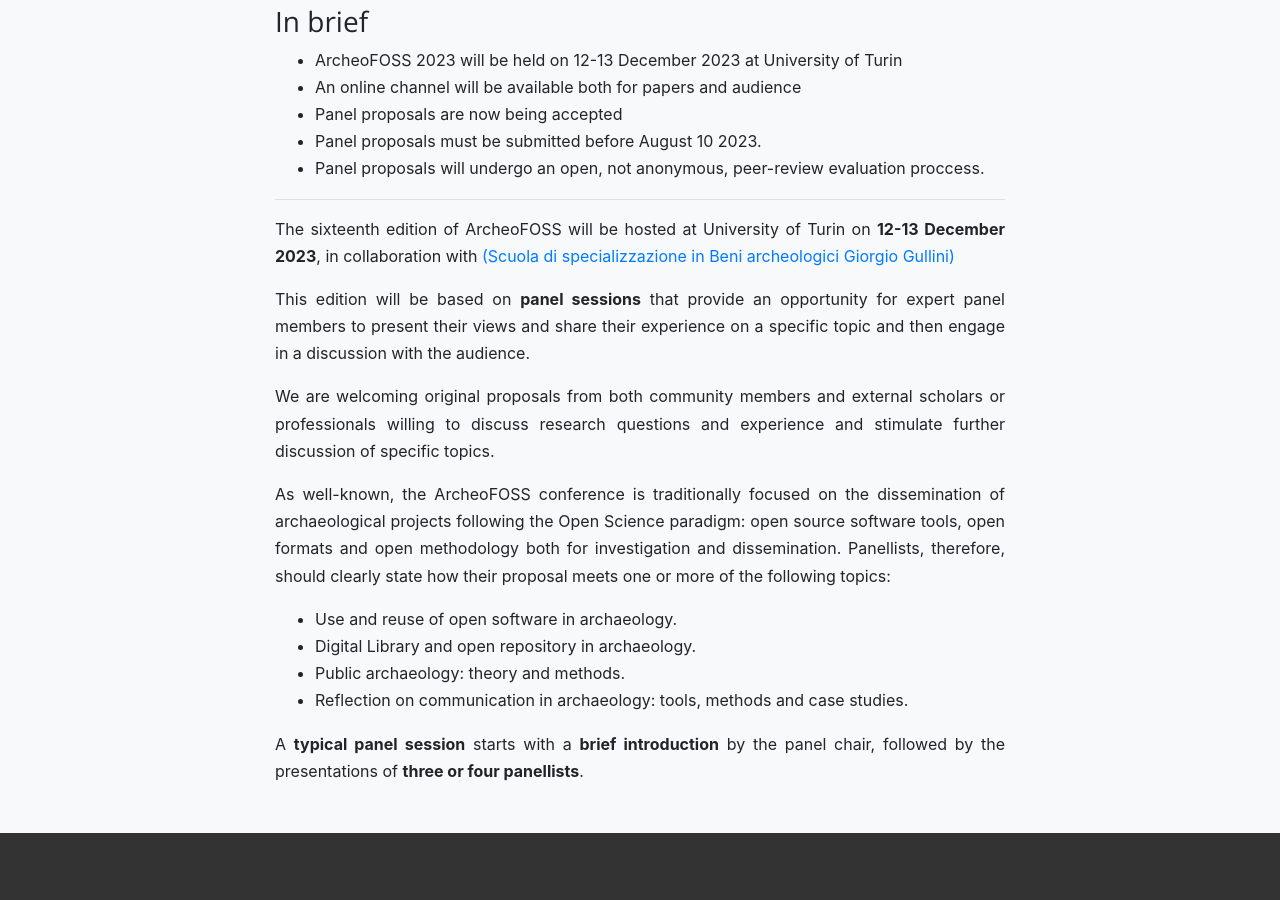
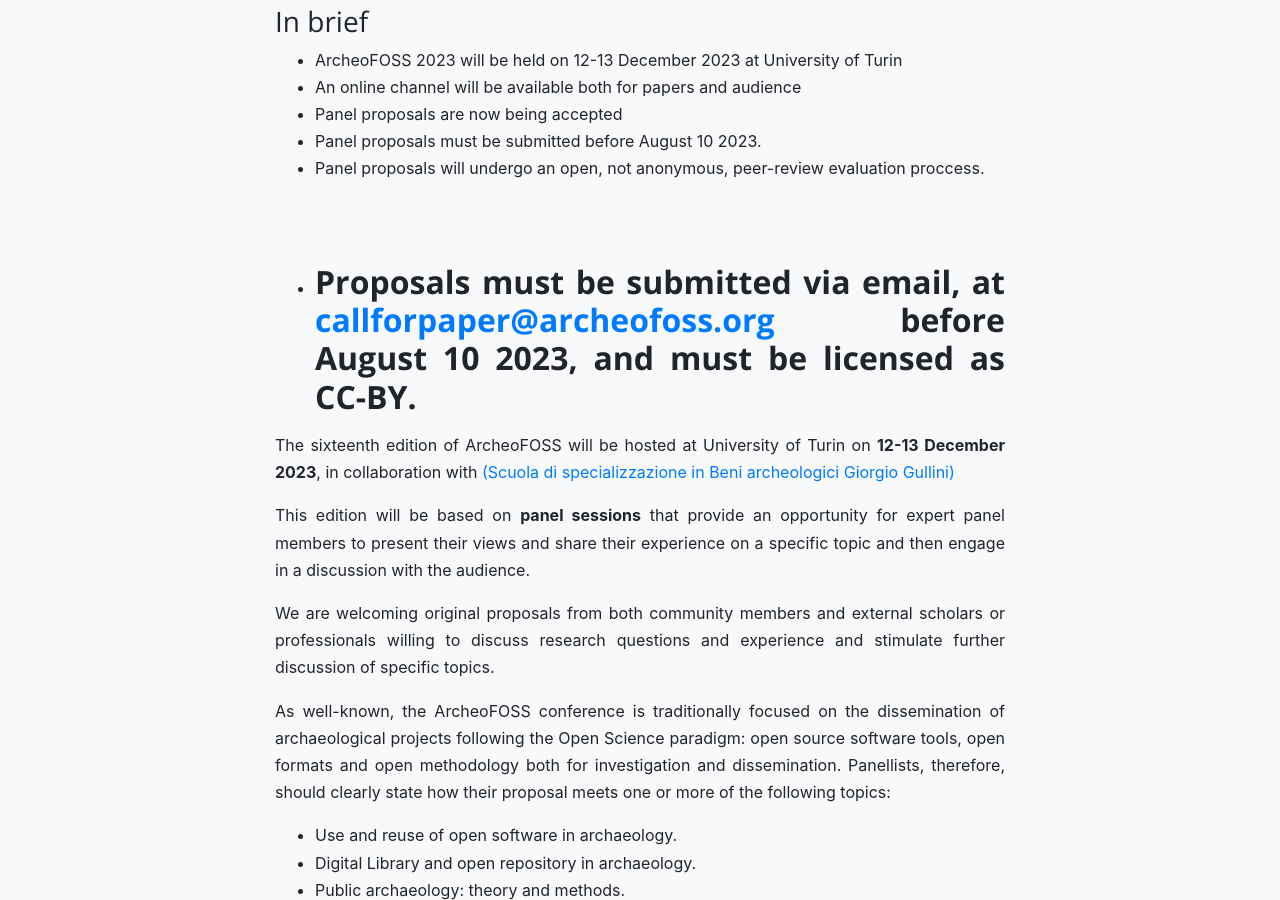
Before and after one commit to archeofoss/archeofoss, a Jekyll site: the page built from 2023/call-for-panels.md, in a window 1280 px wide and 900 px high, scrolled down 331 px. Built offline with Jekyll 4.4.1, drawn with Linux system fonts in a browser that asks for light colours; nearby versions of some CDN libraries.

Commit message:
Update call-for-panels.md

```diff
--- a/2023/call-for-panels.md
+++ b/2023/call-for-panels.md
@@ -13,7 +13,7 @@
 - Panel proposals are now being accepted
 - Panel proposals must be submitted before August 10 2023.
 - Panel proposals will undergo an open, not anonymous, peer-review evaluation proccess.
-
+- Proposals **must** be submitted via email, at [callforpaper@archeofoss.org](callforpaper@archeofoss.org) **before August 10 2023**, and **must** be licensed as CC-BY.
 ---
 
 The sixteenth edition of ArcheoFOSS will be hosted at  University of Turin on **12-13 December 2023**, in collaboration with [(Scuola di specializzazione in Beni archeologici Giorgio Gullini)]([https://scuolaarcheologia.campusnet.unito.it/do/corsi.pl/Show?_id=mg37)
```
